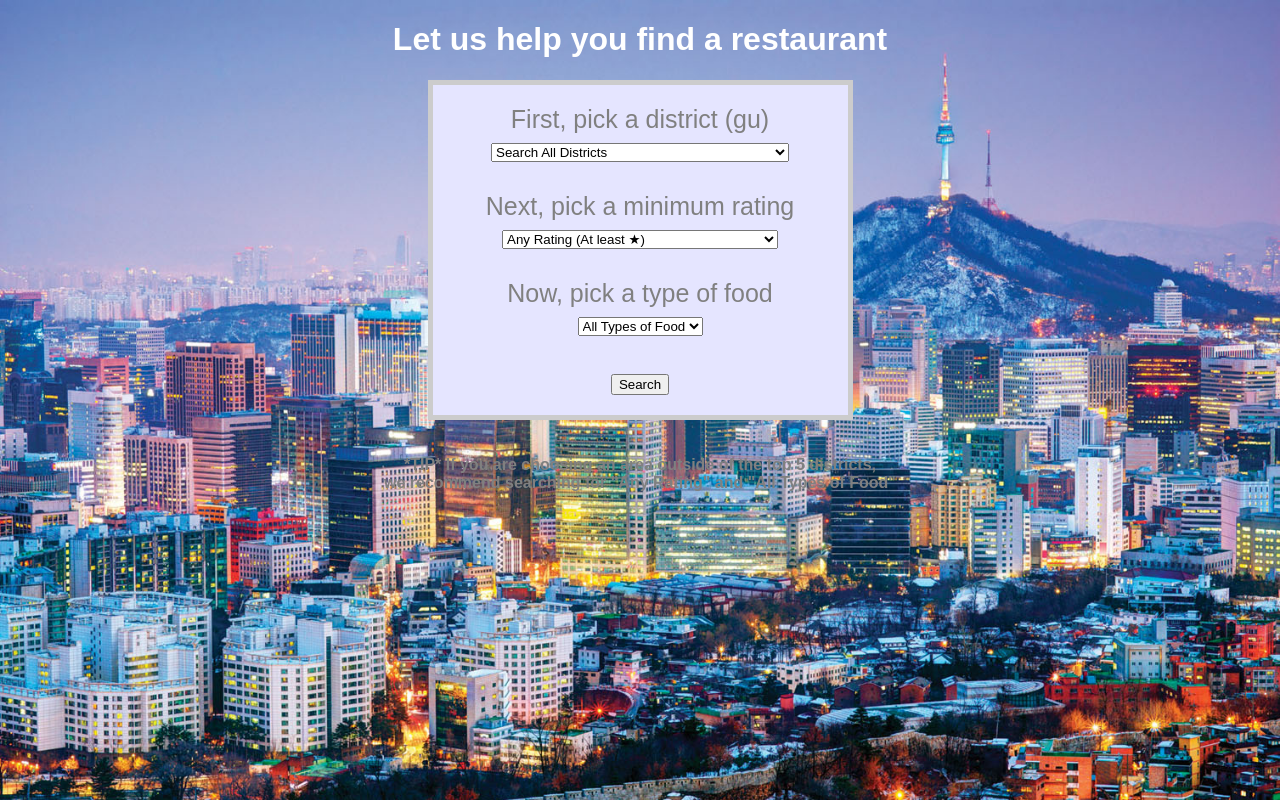
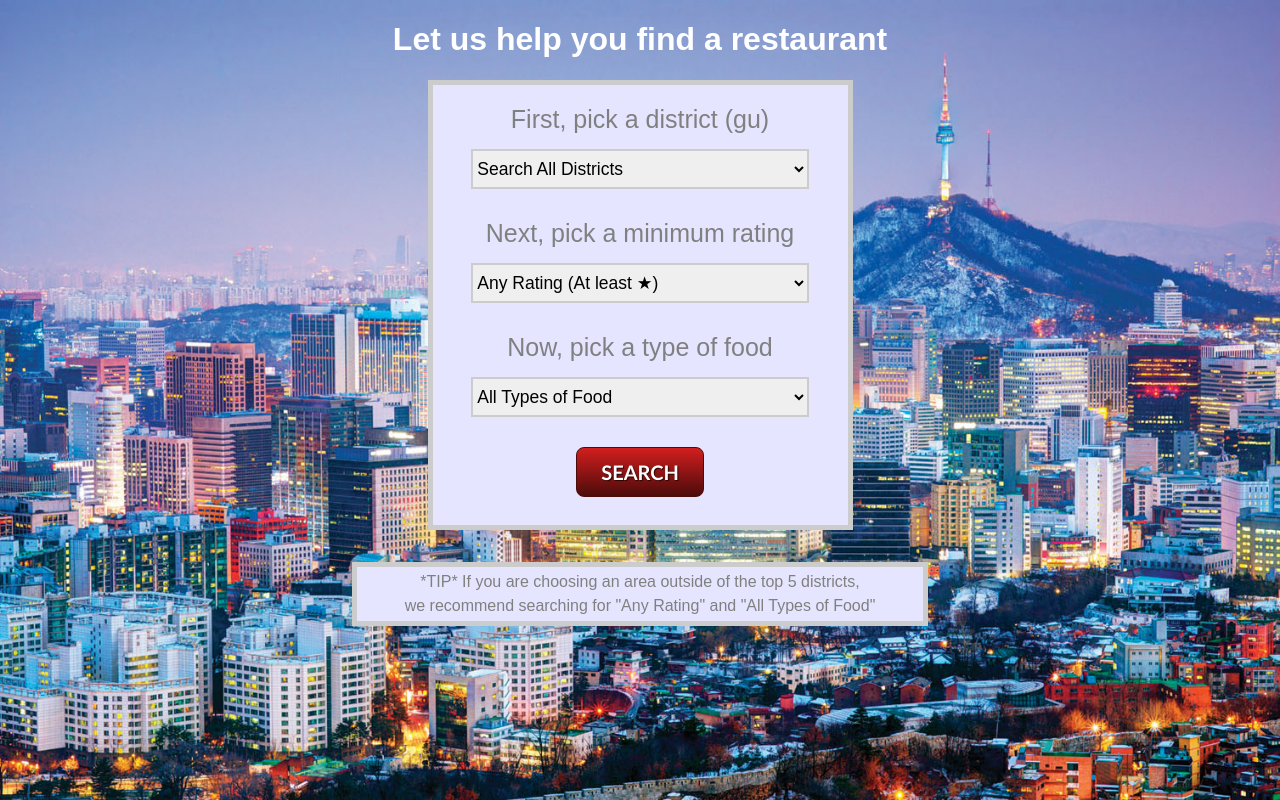
Before and after one commit to sschapma/srgsearch, a Flask app: page / in a window 1280 px wide. Run offline with Flask 2, Linux system fonts and the light colour scheme.

Commit message:
cosmetic update

```diff
--- a/static/style.css
+++ b/static/style.css
@@ -3,9 +3,11 @@ body {
 	font-family: sans-serif;
 	text-align: center;
 	background-image: url('seoul.png');
-    	background-size: 100%;
+    	background-size: cover;
     	background-attachment: fixed;
+			background-repeat: no-repeat;
 }
+
 h1,
 h3 {
 	color: white;
@@ -13,14 +15,17 @@ h3 {
 	border-left: auto;
 	border-right: auto;
 }
+
 p {
 	color: white;
 	font-size: 20px;
 }
+
 a:visited,
 a:link {
 	color: gray;
 }
+
 .drop {
 	font-size: 25px;
 	margin: auto;
@@ -30,18 +35,104 @@ a:link {
     	padding: 0.8em;
     	background: #e5e5ff;
 }
-.restaurants {
+
+select {
+	margin:15px 0 30px 0;
+	height: 40px;
+	font-size:.7em;
+	width: 90%;
+	border: 2px solid #ccc;
+}
+
+#search {
+		margin-top: -40px;
+		display: inline-block;
+    text-align: center;
+    vertical-align: middle;
+    padding: 12px 24px;
+    border: 1px solid #4c0b0b;
+    border-radius: 8px;
+    background: #d21e1e;
+    background: -webkit-gradient(linear, left top, left bottom, from(#d21e1e), to(#4c0b0b));
+    background: -moz-linear-gradient(top, #d21e1e, #4c0b0b);
+    background: linear-gradient(to bottom, #d21e1e, #4c0b0b);
+    text-shadow: #2a0606 1px 1px 1px;
+    font: normal normal bold 20px trebuchet ms;
+    color: #ffffff;
+    text-decoration: none;
+    text-transform: uppercase
+}
+#search:hover {
+    border: 1px solid #540c0c;
+    background: #fc2424;
+    background: -webkit-gradient(linear, left top, left bottom, from(#fc2424), to(#5b0d0d));
+    background: -moz-linear-gradient(top, #fc2424, #5b0d0d);
+    background: linear-gradient(to bottom, #fc2424, #5b0d0d);
+    color: #ffffff;
+    text-decoration: none;
+    text-transform: uppercase
+}
+#search:active {
+    background: #4c0b0b;
+    background: -webkit-gradient(linear, left top, left bottom, from(#4c0b0b), to(#4c0b0b));
+    background: -moz-linear-gradient(top, #4c0b0b, #4c0b0b);
+    background: linear-gradient(to bottom, #4c0b0b, #4c0b0b);
+    text-transform: uppercase
+}
+
+.restaurants, .tip, .end {
 	margin: 2em auto;
 	width: 35em;
 	border: 5px solid #ccc;
     	padding: 0.8em;
     	background: #e5e5ff;
 }
+
+.tip, .end {
+	line-height: 1.5em;
+	padding: .2em;
+}
+
+.end a {
+	font-weight: 700;
+	text-transform: uppercase;
+	color:black;
+}
+
 #top {
-	margin: 1em auto;
-	width: 5em;
-	border: 0px
-	solid #ccc;
-    	padding: 0.1em;
-    	background: #e5e5ff;
+    display: inline-block;
+    text-align: center;
+    vertical-align: middle;
+    padding: 10px 10px;
+    border: 1px solid #7272a1;
+    border-radius: 8px;
+    background: #bbbbff;
+    background: -webkit-gradient(linear, left top, left bottom, from(#bbbbff), to(#2c2c8a));
+    background: -moz-linear-gradient(top, #bbbbff, #2c2c8a);
+    background: linear-gradient(to bottom, #bbbbff, #2c2c8a);
+    text-shadow: #525273 2px 2px 2px;
+    font: normal normal bold 14px trebuchet ms;
+    color: #ffffff;
+    text-decoration: none;
 }
+#top:hover,
+#top:focus {
+    border: 1px solid #a3a3e6;
+    background: #e0e0ff;
+    background: -webkit-gradient(linear, left top, left bottom, from(#e0e0ff), to(#3535a6));
+    background: -moz-linear-gradient(top, #e0e0ff, #3535a6);
+    background: linear-gradient(to bottom, #e0e0ff, #3535a6);
+    color: #ffffff;
+    text-decoration: none;
+}
+#top:active {
+    background: #7272a1;
+    background: -webkit-gradient(linear, left top, left bottom, from(#7272a1), to(#2c2c8a));
+    background: -moz-linear-gradient(top, #7272a1, #2c2c8a);
+    background: linear-gradient(to bottom, #7272a1, #2c2c8a);
+}
+
+#top a, #top a:active, #top a:visited {
+	color: #ffffff;
+	text-decoration:none;
+}
--- a/templates/index.html
+++ b/templates/index.html
@@ -2,14 +2,11 @@
 <html>
 
 <head>
-
 	<title>Seoul Restaurant Guide</title>
 	<link rel=stylesheet type=text/css href="{{ url_for('static', filename='style.css') }}">
-
 </head>
 
 <body>
-
 	<h1>Let us help you find a restaurant</h1>
 
 	<div class=drop>
@@ -51,7 +48,7 @@
 						<option value="Yongin">Yongin</option>
 						<option value="Franchise">Franchises</option>
 						<option value="Delivery">Delivery Service</option>
-    	</select></br></br>
+	    		</select>
 
 	    	Next, pick a minimum rating</br>
 	       	<select name="rate">
@@ -59,7 +56,7 @@
 				    <option value="2">Only exclude terrible options (At least &#9733;&#9733;)</option>
 				    <option value="3">Only good or great options (At least &#9733;&#9733;&#9733;)</option>
 				    <option value="4">Only great restaurants (Only &#9733;&#9733;&#9733;&#9733;)</option>
-		</select></br></br>
+					</select>
 
 	    	Now, pick a type of food</br>
 		    	<select name="type">
@@ -155,17 +152,14 @@
 						<option value="wine">Wine Bar</option>
 					</select></br></br>
 
-	    <input type="submit" name="my-form" value="Search">
+	  	<button id="search" type="submit" name="my-form">Search</button>
 		</form>
 	</div>
 
-</br></br>
-
-<div class=tip>
-	<b>*TIP* If you are choosing an area outside of the top 5 districts,</br>
-		we recommend searching for "Any Rating" and "All Types of Food"</b>
+	<div class="tip">
+			*TIP* If you are choosing an area outside of the top 5 districts,</br>
+				we recommend searching for "Any Rating" and "All Types of Food"
 	</div>
 
 	</body>
-
 </html>
--- a/templates/results.html
+++ b/templates/results.html
@@ -31,8 +31,8 @@
 
     </div>
 
-    <div class=end>
-    <b>If you didn't find what you are looking for,</br><a href="/">try again</a> and be a little less specific.</b>
+    <div class="end">
+    If you didn't find what you are looking for,</br><a href="/">try again</a> and be a little less specific.
     </div>
 
 {% endblock %}
```
Also changed, not shown: templates/base.html (line endings or trailing spaces). Lines whose indentation alone changed are shown as unchanged.
